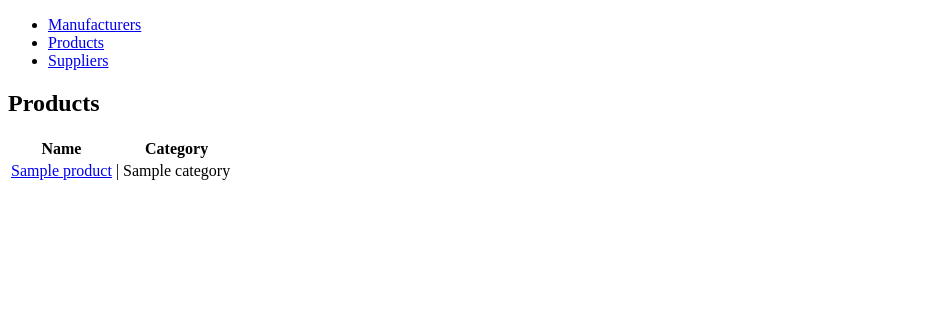
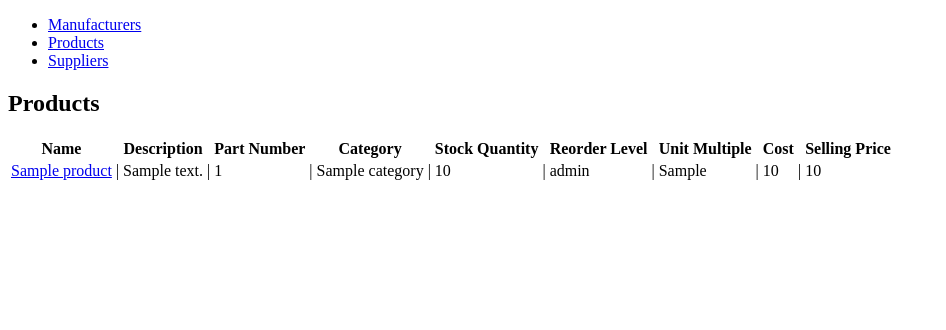
Before and after one commit to murrayscott/project1, a Flask app: page /products in a window 1280 px wide. Shown: the top 330 px of the page, without its empty margins (0-946 px from the left). Run offline with Flask 2, Linux system fonts and the light colour scheme; a database or web service that is not in the repository returns one stand-in record (values such as "Sample title"); some libraries are stand-ins or nearby versions.

```diff
--- a/repositories/product_repository.py
+++ b/repositories/product_repository.py
@@ -19,6 +19,17 @@ def select_all():
         products.append(product)
     return products
 
+def select(id):
+    product = None
+    sql = "SELECT * FROM products WHERE id = %s"
+    values = [id]
+    results = run_sql( sql, values )
+    # check if the list returned by `run_sql( sql, values )` is empty.
+    if results:
+        result = results[0]
+        product = Product(result['name'], result['description'], result['part_number'], result['category'], result['stock_qty'], result['reorder_level'], result['unit_multiple'], result['cost'], result['selling_price'], result['deleted'], result['id'] )
+    return product
+
 def delete_all():
     sql = "DELETE FROM products"
     run_sql(sql)
--- a/templates/products/index.html
+++ b/templates/products/index.html
@@ -7,14 +7,41 @@
   <tr>
     <th>Name</th>
     <th></th>
+    <th>Description</th>
+    <th></th>
+    <th>Part Number</th>
+    <th></th>
     <th>Category</th>
+    <th></th>
+    <th>Stock Quantity</th>
+    <th></th>
+    <th>Reorder Level</th>
+    <th></th>
+    <th>Unit Multiple</th>
+    <th></th>
+    <th>Cost</th>
+    <th></th>
+    <th>Selling Price</th>
   </tr>
   {% for product in products %}
   <tr>
     <td><a href="/products/{{ product.id }}"> {{product.name}} </a></td>
     <td>|</td>
+    <td>{{ product.description }}</td>
+    <td>|</td>
+    <td>{{ product.part_number }}</td>
+    <td>|</td>
     <td>{{ product.category }}</td>
-  </tr>
+    <td>|</td>
+    <td>{{ product.stock_qty }}</td>
+    <td>|</td>
+    <td>{{ product.reorder_level }}</td>
+    <td>|</td>
+    <td>{{ product.unit_multiple }}</td>
+    <td>|</td>
+    <td>{{ product.cost }}</td>
+    <td>|</td>
+    <td>{{ product.selling_price }}</td>
   {% endfor %}
 </table>
 {% endblock %}
```
Also changed, not shown: templates/index.html (+14 -0 lines).
